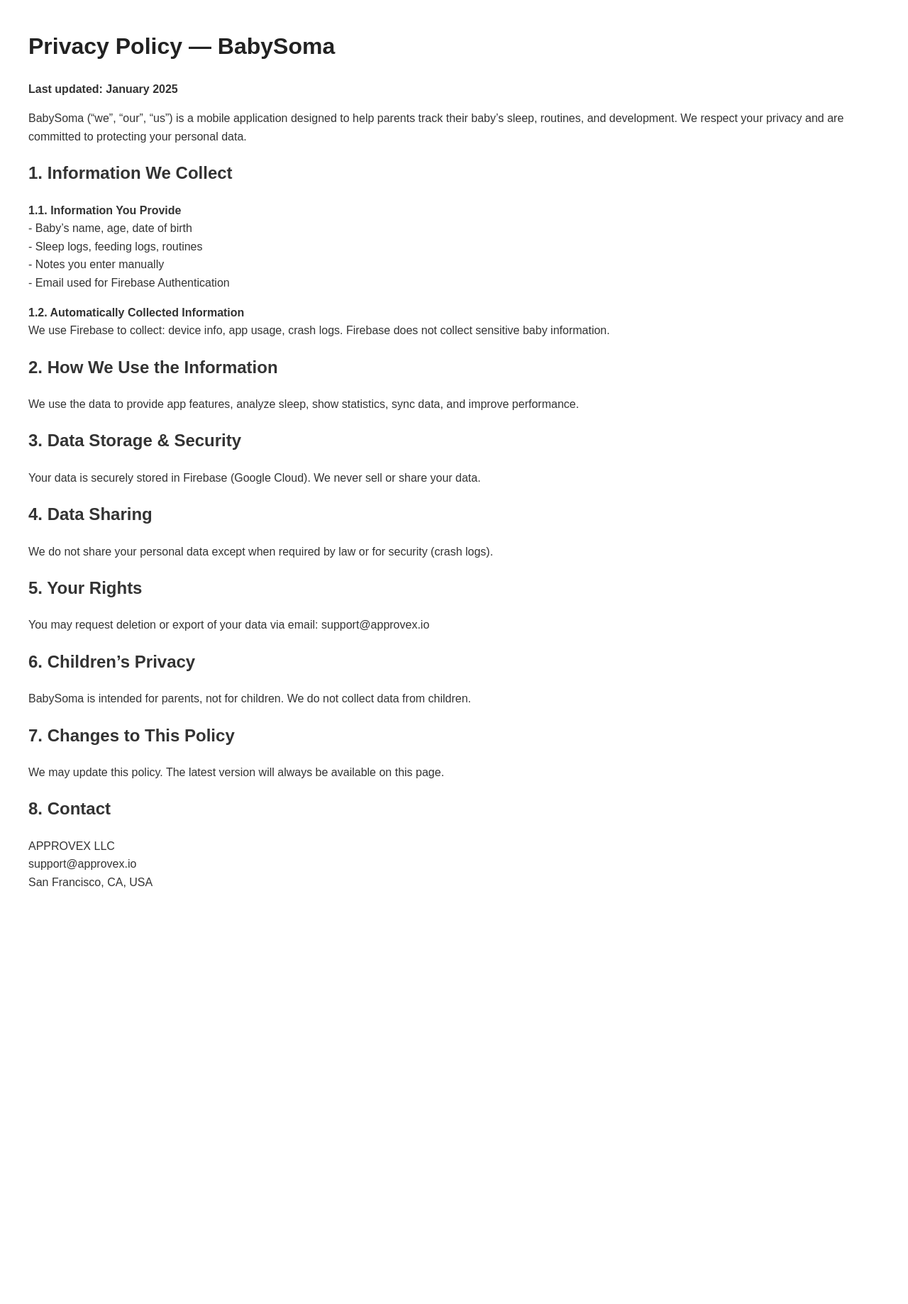
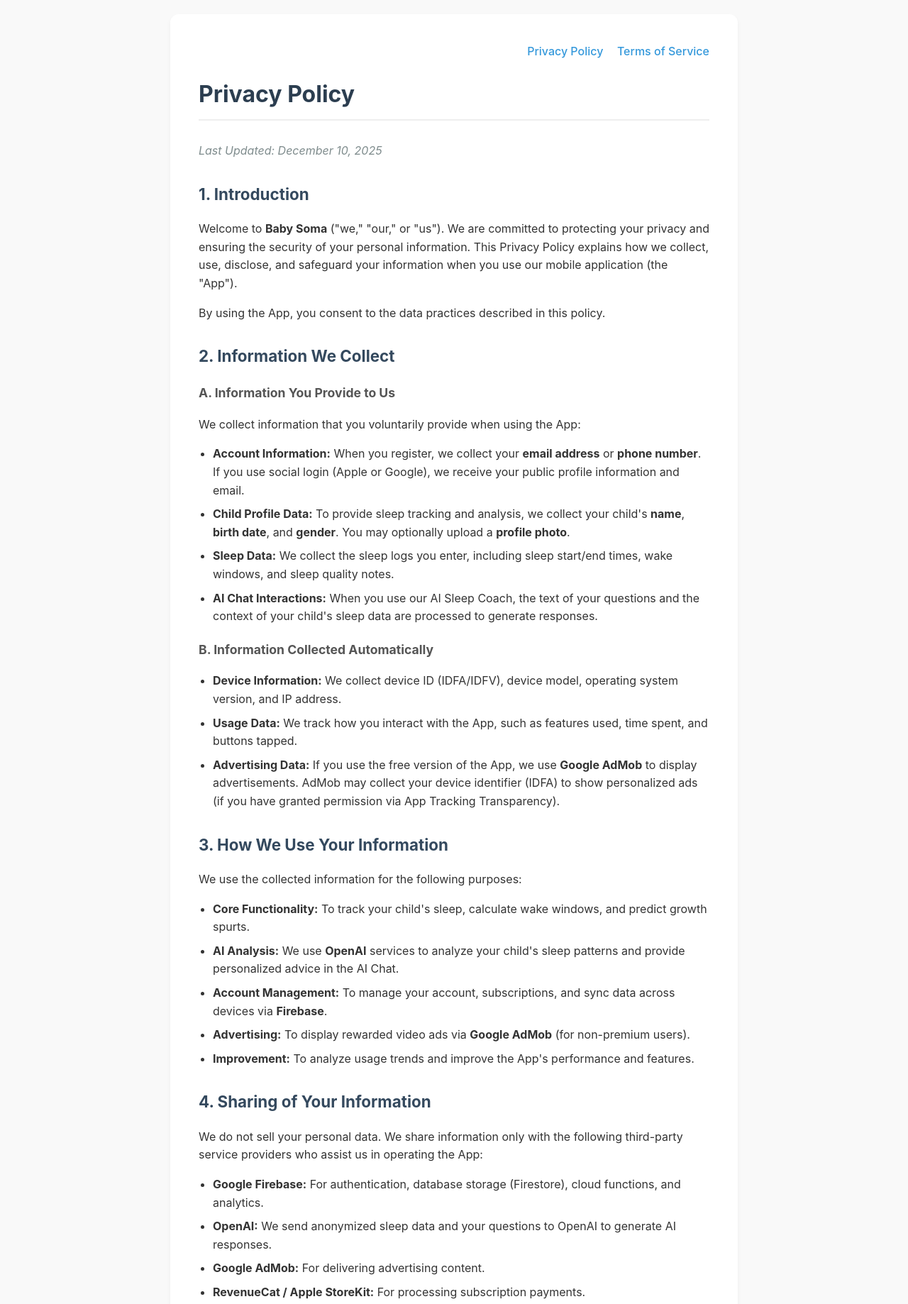
Before and after one commit to eZzatsep/babysoma-privacy, a plain HTML site: page index.html in a window 1280 px wide. Shown: the top 1838 px of the page at 71% size. Before the commit the page ends 1297 px from the top, so only its background shows below. Drawn offline with Linux system fonts and the light colour scheme.

Commit message:
Update Privacy Policy and add Terms of Use

```diff
--- a/index.html
+++ b/index.html
@@ -1,52 +1,157 @@
 <!DOCTYPE html>
 <html lang="en">
 <head>
-<meta charset="UTF-8">
-<title>Privacy Policy - BabySoma</title>
-<meta name="viewport" content="width=device-width, initial-scale=1">
-<style>
-body { font-family: Arial, sans-serif; margin: 40px; line-height: 1.6; color: #333; }
-h1 { color: #222; }
-</style>
+    <meta charset="UTF-8">
+    <meta name="viewport" content="width=device-width, initial-scale=1.0">
+    <title>Privacy Policy - Baby Soma</title>
+    <style>
+        body {
+            font-family: -apple-system, BlinkMacSystemFont, "Segoe UI", Roboto, Helvetica, Arial, sans-serif;
+            line-height: 1.6;
+            color: #333;
+            max-width: 800px;
+            margin: 0 auto;
+            padding: 20px;
+            background-color: #f9f9f9;
+        }
+        .container {
+            background-color: #ffffff;
+            padding: 40px;
+            border-radius: 12px;
+            box-shadow: 0 4px 6px rgba(0,0,0,0.05);
+        }
+        h1 {
+            color: #2c3e50;
+            border-bottom: 2px solid #eee;
+            padding-bottom: 10px;
+            margin-bottom: 30px;
+        }
+        h2 {
+            color: #34495e;
+            margin-top: 30px;
+            font-size: 1.4em;
+        }
+        h3 {
+            color: #555;
+            font-size: 1.1em;
+            margin-top: 20px;
+        }
+        ul {
+            padding-left: 20px;
+        }
+        li {
+            margin-bottom: 8px;
+        }
+        .last-updated {
+            color: #7f8c8d;
+            font-style: italic;
+            margin-bottom: 30px;
+        }
+        .disclaimer {
+            background-color: #fff3cd;
+            border: 1px solid #ffeeba;
+            color: #856404;
+            padding: 15px;
+            border-radius: 8px;
+            margin: 20px 0;
+        }
+        .footer {
+            margin-top: 40px;
+            text-align: center;
+            font-size: 0.9em;
+            color: #7f8c8d;
+            border-top: 1px solid #eee;
+            padding-top: 20px;
+        }
+        a {
+            color: #3498db;
+            text-decoration: none;
+        }
+        a:hover {
+            text-decoration: underline;
+        }
+        .nav {
+            margin-bottom: 20px;
+            text-align: right;
+        }
+        .nav a {
+            margin-left: 15px;
+            font-weight: 500;
+        }
+    </style>
 </head>
 <body>
-<h1>Privacy Policy — BabySoma</h1>
-<p><strong>Last updated: January 2025</strong></p>
+    <div class="container">
+        <div class="nav">
+            <a href="index.html">Privacy Policy</a>
+            <a href="terms.html">Terms of Service</a>
+        </div>
 
-<p>BabySoma (“we”, “our”, “us”) is a mobile application designed to help parents track their baby’s sleep, routines, and development. We respect your privacy and are committed to protecting your personal data.</p>
+        <h1>Privacy Policy</h1>
+        <p class="last-updated">Last Updated: December 10, 2025</p>
 
-<h2>1. Information We Collect</h2>
-<p><strong>1.1. Information You Provide</strong><br>
-- Baby’s name, age, date of birth<br>
-- Sleep logs, feeding logs, routines<br>
-- Notes you enter manually<br>
-- Email used for Firebase Authentication</p>
+        <h2>1. Introduction</h2>
+        <p>Welcome to <strong>Baby Soma</strong> ("we," "our," or "us"). We are committed to protecting your privacy and ensuring the security of your personal information. This Privacy Policy explains how we collect, use, disclose, and safeguard your information when you use our mobile application (the "App").</p>
+        <p>By using the App, you consent to the data practices described in this policy.</p>
 
-<p><strong>1.2. Automatically Collected Information</strong><br>
-We use Firebase to collect: device info, app usage, crash logs. Firebase does not collect sensitive baby information.</p>
+        <h2>2. Information We Collect</h2>
 
-<h2>2. How We Use the Information</h2>
-<p>We use the data to provide app features, analyze sleep, show statistics, sync data, and improve performance.</p>
+        <h3>A. Information You Provide to Us</h3>
+        <p>We collect information that you voluntarily provide when using the App:</p>
+        <ul>
+            <li><strong>Account Information:</strong> When you register, we collect your <strong>email address</strong> or <strong>phone number</strong>. If you use social login (Apple or Google), we receive your public profile information and email.</li>
+            <li><strong>Child Profile Data:</strong> To provide sleep tracking and analysis, we collect your child's <strong>name</strong>, <strong>birth date</strong>, and <strong>gender</strong>. You may optionally upload a <strong>profile photo</strong>.</li>
+            <li><strong>Sleep Data:</strong> We collect the sleep logs you enter, including sleep start/end times, wake windows, and sleep quality notes.</li>
+            <li><strong>AI Chat Interactions:</strong> When you use our AI Sleep Coach, the text of your questions and the context of your child's sleep data are processed to generate responses.</li>
+        </ul>
 
-<h2>3. Data Storage & Security</h2>
-<p>Your data is securely stored in Firebase (Google Cloud). We never sell or share your data.</p>
+        <h3>B. Information Collected Automatically</h3>
+        <ul>
+            <li><strong>Device Information:</strong> We collect device ID (IDFA/IDFV), device model, operating system version, and IP address.</li>
+            <li><strong>Usage Data:</strong> We track how you interact with the App, such as features used, time spent, and buttons tapped.</li>
+            <li><strong>Advertising Data:</strong> If you use the free version of the App, we use <strong>Google AdMob</strong> to display advertisements. AdMob may collect your device identifier (IDFA) to show personalized ads (if you have granted permission via App Tracking Transparency).</li>
+        </ul>
 
-<h2>4. Data Sharing</h2>
-<p>We do not share your personal data except when required by law or for security (crash logs).</p>
+        <h2>3. How We Use Your Information</h2>
+        <p>We use the collected information for the following purposes:</p>
+        <ul>
+            <li><strong>Core Functionality:</strong> To track your child's sleep, calculate wake windows, and predict growth spurts.</li>
+            <li><strong>AI Analysis:</strong> We use <strong>OpenAI</strong> services to analyze your child's sleep patterns and provide personalized advice in the AI Chat.</li>
+            <li><strong>Account Management:</strong> To manage your account, subscriptions, and sync data across devices via <strong>Firebase</strong>.</li>
+            <li><strong>Advertising:</strong> To display rewarded video ads via <strong>Google AdMob</strong> (for non-premium users).</li>
+            <li><strong>Improvement:</strong> To analyze usage trends and improve the App's performance and features.</li>
+        </ul>
 
-<h2>5. Your Rights</h2>
-<p>You may request deletion or export of your data via email: support@approvex.io</p>
+        <h2>4. Sharing of Your Information</h2>
+        <p>We do not sell your personal data. We share information only with the following third-party service providers who assist us in operating the App:</p>
+        <ul>
+            <li><strong>Google Firebase:</strong> For authentication, database storage (Firestore), cloud functions, and analytics.</li>
+            <li><strong>OpenAI:</strong> We send anonymized sleep data and your questions to OpenAI to generate AI responses.</li>
+            <li><strong>Google AdMob:</strong> For delivering advertising content.</li>
+            <li><strong>RevenueCat / Apple StoreKit:</strong> For processing subscription payments.</li>
+        </ul>
 
-<h2>6. Children’s Privacy</h2>
-<p>BabySoma is intended for parents, not for children. We do not collect data from children.</p>
+        <div class="disclaimer">
+            <h2>5. Medical Disclaimer</h2>
+            <p><strong>Baby Soma is not a medical device.</strong> The insights, sleep schedules, and AI advice provided by the App are for informational purposes only and do not constitute medical advice, diagnosis, or treatment. Always seek the advice of your pediatrician or qualified health provider with any questions regarding your child's health or sleep.</p>
+        </div>
 
-<h2>7. Changes to This Policy</h2>
-<p>We may update this policy. The latest version will always be available on this page.</p>
+        <h2>6. Data Retention and Deletion</h2>
+        <p>We retain your data as long as your account is active.</p>
+        <ul>
+            <li><strong>Delete Account:</strong> You can delete your account and all associated data at any time directly within the App settings (<code>Settings</code> -> <code>Delete Account</code>). Upon request, your data is permanently removed from our servers.</li>
+        </ul>
 
-<h2>8. Contact</h2>
-<p>APPROVEX LLC<br>
-support@approvex.io<br>
-San Francisco, CA, USA</p>
+        <h2>7. Children's Privacy (COPPA)</h2>
+        <p>Our App is intended for use by <strong>parents and guardians</strong> (users over 18). We do not knowingly collect personal information directly from children under 13. The data about children is provided solely by the parent/guardian who has the legal authority to do so.</p>
 
+        <h2>8. Contact Us</h2>
+        <p>If you have questions about this Privacy Policy, please contact us at:<br>
+        <strong>Email:</strong> <a href="mailto:support@babysoma.com">support@babysoma.com</a></p>
+
+        <div class="footer">
+            &copy; 2025 Baby Soma. All rights reserved.
+        </div>
+    </div>
 </body>
 </html>
```
Also changed, not shown: terms.html (added, +123 -0 lines).
